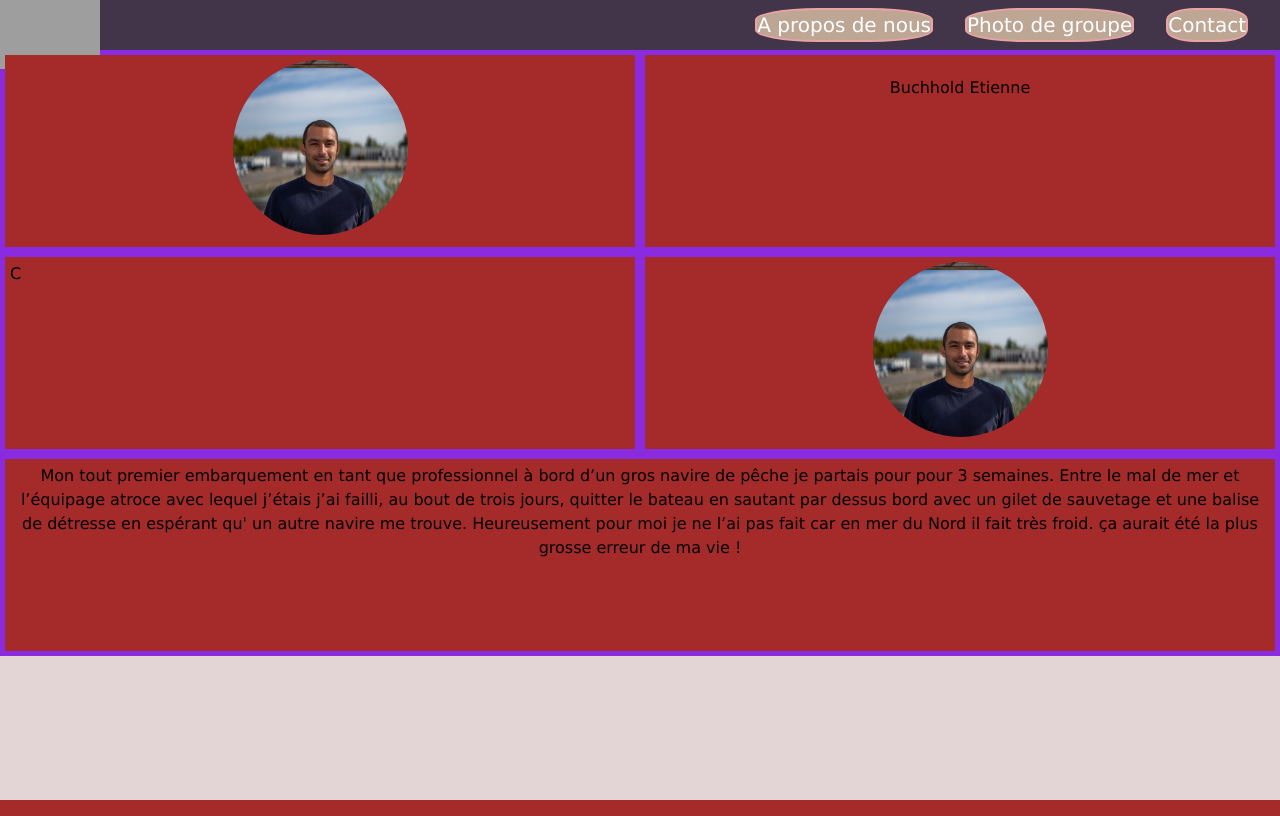
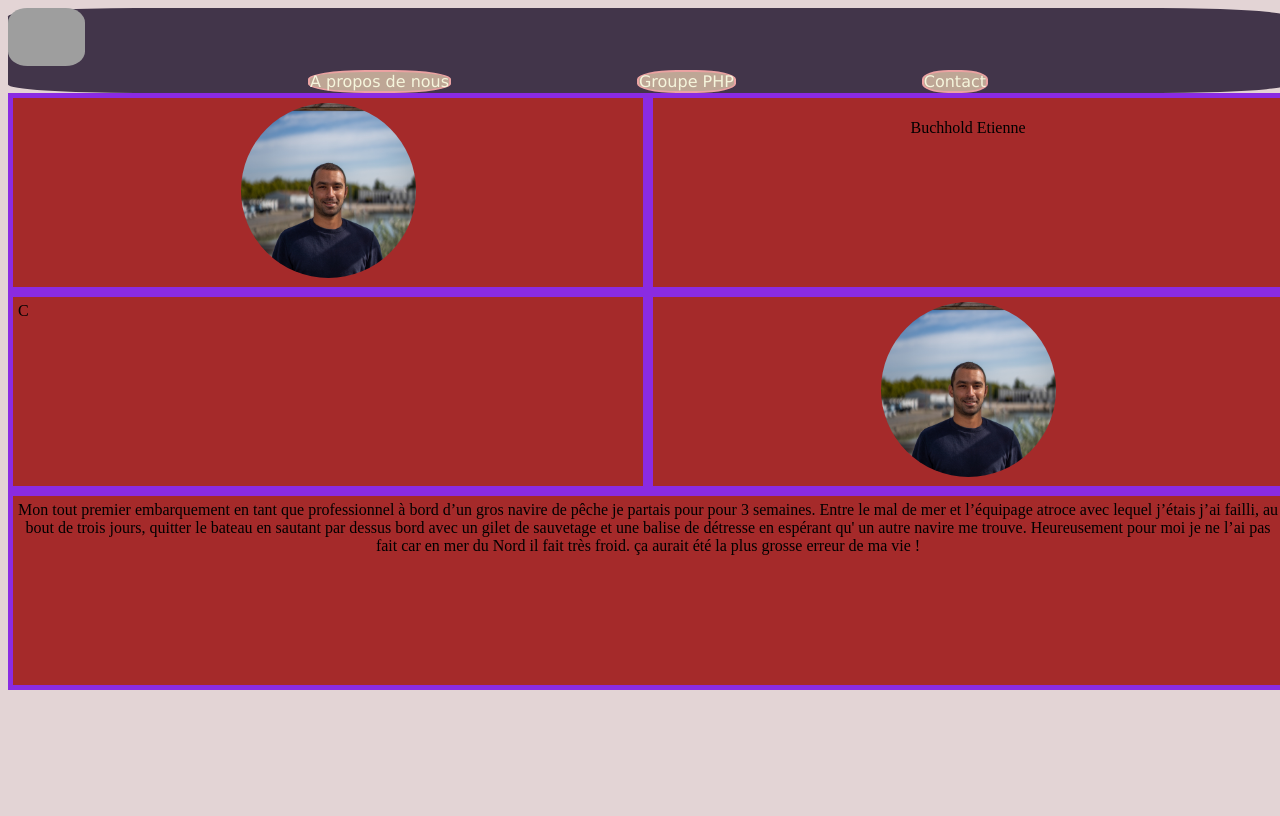
Before and after one commit to JulieRaymond/project1-trombi, a PHP site: page /bio.php in a window 1280 px wide. Run offline with PHP 8.4, Linux system fonts and the light colour scheme; grey boxes are pictures that could not be loaded.

Commit message:
mise à jour bar nav

```diff
--- a/includes/css/_navbar.css
+++ b/includes/css/_navbar.css
@@ -1,45 +1,83 @@
-body {
+nav {
     margin: 0;
-    line-height: 1.5;
-    font-family: Verdana, Geneva, Tahoma, sans-serif;
+    padding: 0;
+    justify-content: space-between;
+    align-items: center;
+    border-radius: 10%;
+    background-color:#42354A;
+}
+
+nav .main_pages {
+  display: flex;
+  justify-content: space-between;
+  align-items: center;
+  padding: 0px 300px;
 
 }
 
-/* navigation */
-nav {
-    display:flex;
-    align-items: center;
-    padding: 0,2rem;
-    background-color:#42354A;
-    color: #fff;
-    height: 50px;
+nav .main_pages a {
+   height: 20%;
+   display: flex;
+   justify-content: space-around;
+   text-decoration: none;
+   background-color: #BEA695;
+   border: 2px solid rgb(235, 162, 162);
+   border-radius: 40%;
+   font-family: Verdana, Geneva, Tahoma, sans-serif;
+   color: beige;
+
 }
 
-nav h1 {
-    font-size: 0,5rem;
-}
 
-nav h1,
-nav ul {
-    margin: 0,5;
 
-}
-nav h1 img{
-    width: 100px;
-    height: 100px;
-}
-nav ul {
-    display: flex ;
-    margin-left: auto;
-    margin-right: 1rem;
-    list-style: none;
-    font-size: 1.25rem;
+label, #toggle
+{
+    display: none;
+
 
 
 }
-ul li{
-    border : 2px solid rgb(235, 162, 162);
-    border-radius: 35%;
-    background-color: #BEA695;
-    margin: 1rem;
-}
+
+@media all and (max-width: 768px)
+{
+    nav {
+        height: 60px;
+    }
+    nav .main_pages
+    {
+        display: none;
+        float: right;
+        flex-direction: column;
+        height: 120px;
+        padding: 4px 8px;
+
+    }
+
+    nav .main_pages a {
+        height: 30%;
+        width: 70%;
+        align-items: top;
+
+     }
+
+     label
+        {
+            width: 10px;
+            display: flex;
+            float: right;
+            font-size: 35px;
+            color: rgb(205, 118, 118);
+            cursor:pointer;
+        }
+       #toggle:checked + .main_pages{
+            display: flex;
+       }
+    }
+
+    nav img {
+        margin: 0;
+        padding: 0;
+        height: 58px;
+        width: auto;
+        border-radius: 25%;
+    }
--- a/includes/php/_navbar.php
+++ b/includes/php/_navbar.php
@@ -1,11 +1,12 @@
 <?php
 ?>
-    <nav>
-        <h1 id="logo"><img src="asset/logos/logo-php.svg"></h1>
-
-    <ul>
-        <li><a href="#A propos de nous"></a>A propos de nous</li>
-        <li><a href="#Photo de groupe"></a>Photo de groupe</li>
-        <li><a href="#Contact"></a>Contact</li>
-    </ul>
-</nav>
+  <nav>
+        <img src="logo-php.svg" id="logo" />
+        <label for="toggle">☰</label>
+        <input type="checkbox" id="toggle">
+        <div class="main_pages">
+            <a href="#">A propos de nous</a>
+            <a href="#">Groupe PHP</a>
+            <a href="#">Contact</a>
+        </div>
+    </nav>
```
